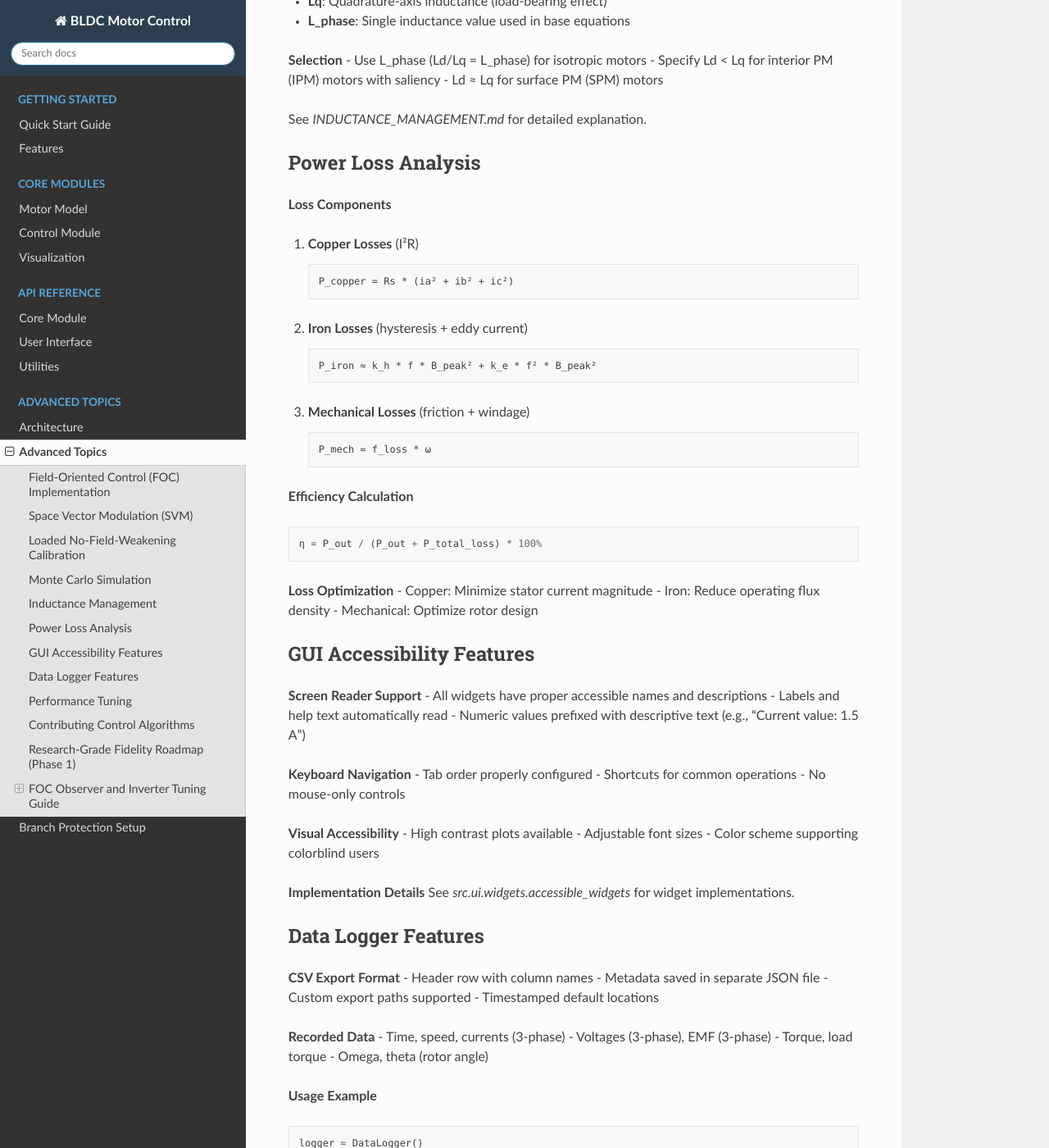
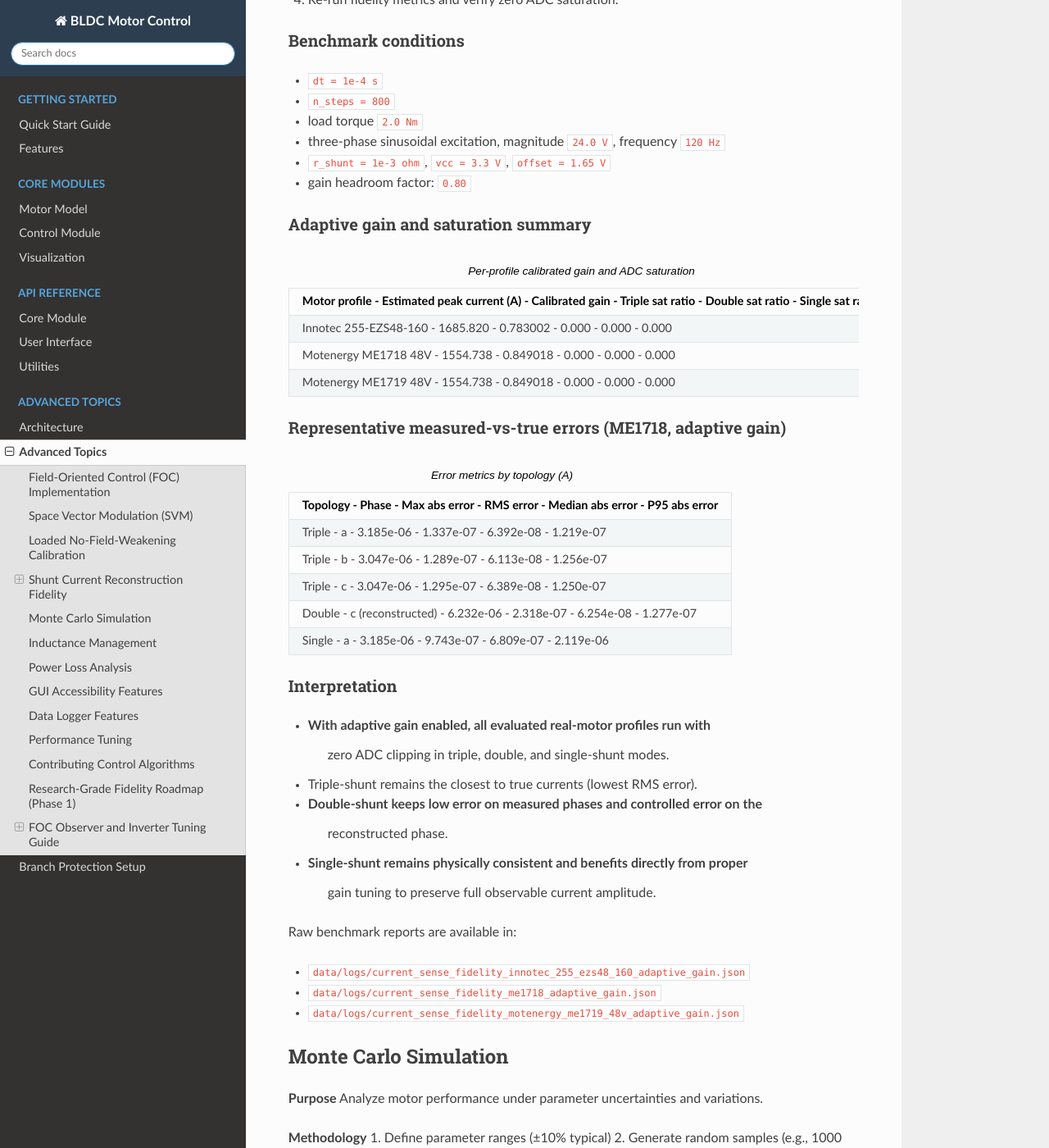
Before and after one commit to aminekhettat/BLDC-Simulator, a Sphinx documentation site: the page built from docs/advanced.rst, in a window 1280 px wide and 1400 px high, scrolled down 2647 px. Shown: the whole window at 82% size. Built offline with Sphinx 7.4.7 and the Read the Docs theme 3.1.0, drawn with Linux system fonts in a browser that asks for light colours; some of the changed text lies outside the part shown.

Commit message:
docs: add adaptive shunt fidelity benchmarks and roadmap updates

```diff
--- a/docs/advanced.rst
+++ b/docs/advanced.rst
@@ -80,6 +80,148 @@ The repository includes a staged loaded-point calibration workflow in `examples/
 - Practical no-FW target speed: about ``1617.44 rpm``
 - Selected speed-feasible torque: about ``9.99 Nm``
 - Final high-fidelity verification still fails orthogonality and conditioned efficiency, so the report remains informative rather than fully accepted.
+
+Shunt Current Reconstruction Fidelity
+-------------------------------------
+
+This section summarizes measured-vs-true current fidelity for topology-aware
+shunt reconstruction and documents the anti-saturation gain adaptation used
+before benchmarking.
+
+Validation scope
+^^^^^^^^^^^^^^^^
+
+- Unit and integration checks: ``tests/test_current_sense_verification.py``
+- Real motor profiles:
+    - ``data/motor_profiles/innotec_255_ezs48_160.json``
+    - ``data/motor_profiles/motenergy_me1718_48v.json``
+    - ``data/motor_profiles/motenergy_me1719_48v.json``
+
+Automated verification status
+^^^^^^^^^^^^^^^^^^^^^^^^^^^^^
+
+- ``46 passed`` on ``tests/test_current_sense_verification.py``
+- Coverage includes:
+    - triple-shunt direct measurement accuracy
+    - double-shunt Kirchhoff reconstruction consistency
+    - single-shunt sector-aware reconstruction across sectors 1..6
+    - engine-history consistency (``currents_*`` vs ``currents_*_true``)
+
+Adaptive amplifier-gain method (anti-saturation)
+^^^^^^^^^^^^^^^^^^^^^^^^^^^^^^^^^^^^^^^^^^^^^^^^^
+
+Before running fidelity metrics on each motor profile, the current-sense
+amplifier gain is adapted from a peak-current probe.
+
+1. Run a short probe with low gain (``probe_gain = 0.2``) to estimate
+     ``I_peak`` from true physics currents.
+2. Compute a safe gain with headroom:
+
+     ``gain = min(v_offset, vcc - v_offset) * headroom / (r_shunt * I_peak)``
+
+3. Clamp gain to implementation bounds.
+4. Re-run fidelity metrics and verify zero ADC saturation.
+
+Benchmark conditions
+^^^^^^^^^^^^^^^^^^^^
+
+- ``dt = 1e-4 s``
+- ``n_steps = 800``
+- load torque ``2.0 Nm``
+- three-phase sinusoidal excitation, magnitude ``24.0 V``, frequency ``120 Hz``
+- ``r_shunt = 1e-3 ohm``, ``vcc = 3.3 V``, ``offset = 1.65 V``
+- gain headroom factor: ``0.80``
+
+Adaptive gain and saturation summary
+^^^^^^^^^^^^^^^^^^^^^^^^^^^^^^^^^^^^
+
+.. list-table:: Per-profile calibrated gain and ADC saturation
+     :header-rows: 1
+
+     * - Motor profile
+         - Estimated peak current (A)
+         - Calibrated gain
+         - Triple sat ratio
+         - Double sat ratio
+         - Single sat ratio
+     * - Innotec 255-EZS48-160
+         - 1685.820
+         - 0.783002
+         - 0.000
+         - 0.000
+         - 0.000
+     * - Motenergy ME1718 48V
+         - 1554.738
+         - 0.849018
+         - 0.000
+         - 0.000
+         - 0.000
+     * - Motenergy ME1719 48V
+         - 1554.738
+         - 0.849018
+         - 0.000
+         - 0.000
+         - 0.000
+
+Representative measured-vs-true errors (ME1718, adaptive gain)
+^^^^^^^^^^^^^^^^^^^^^^^^^^^^^^^^^^^^^^^^^^^^^^^^^^^^^^^^^^^^^^^^^
+
+.. list-table:: Error metrics by topology (A)
+     :header-rows: 1
+
+     * - Topology
+         - Phase
+         - Max abs error
+         - RMS error
+         - Median abs error
+         - P95 abs error
+     * - Triple
+         - a
+         - 3.185e-06
+         - 1.337e-07
+         - 6.392e-08
+         - 1.219e-07
+     * - Triple
+         - b
+         - 3.047e-06
+         - 1.289e-07
+         - 6.113e-08
+         - 1.256e-07
+     * - Triple
+         - c
+         - 3.047e-06
+         - 1.295e-07
+         - 6.389e-08
+         - 1.250e-07
+     * - Double
+         - c (reconstructed)
+         - 6.232e-06
+         - 2.318e-07
+         - 6.254e-08
+         - 1.277e-07
+     * - Single
+         - a
+         - 3.185e-06
+         - 9.743e-07
+         - 6.809e-07
+         - 2.119e-06
+
+Interpretation
+^^^^^^^^^^^^^^
+
+- With adaptive gain enabled, all evaluated real-motor profiles run with
+    zero ADC clipping in triple, double, and single-shunt modes.
+- Triple-shunt remains the closest to true currents (lowest RMS error).
+- Double-shunt keeps low error on measured phases and controlled error on the
+    reconstructed phase.
+- Single-shunt remains physically consistent and benefits directly from proper
+    gain tuning to preserve full observable current amplitude.
+
+Raw benchmark reports are available in:
+
+- ``data/logs/current_sense_fidelity_innotec_255_ezs48_160_adaptive_gain.json``
+- ``data/logs/current_sense_fidelity_me1718_adaptive_gain.json``
+- ``data/logs/current_sense_fidelity_motenergy_me1719_48v_adaptive_gain.json``
 
 Monte Carlo Simulation
 ----------------------
```
Also changed, not shown: Roadmap/ROADMAP.md (+2 -0 lines), 3 other files.
